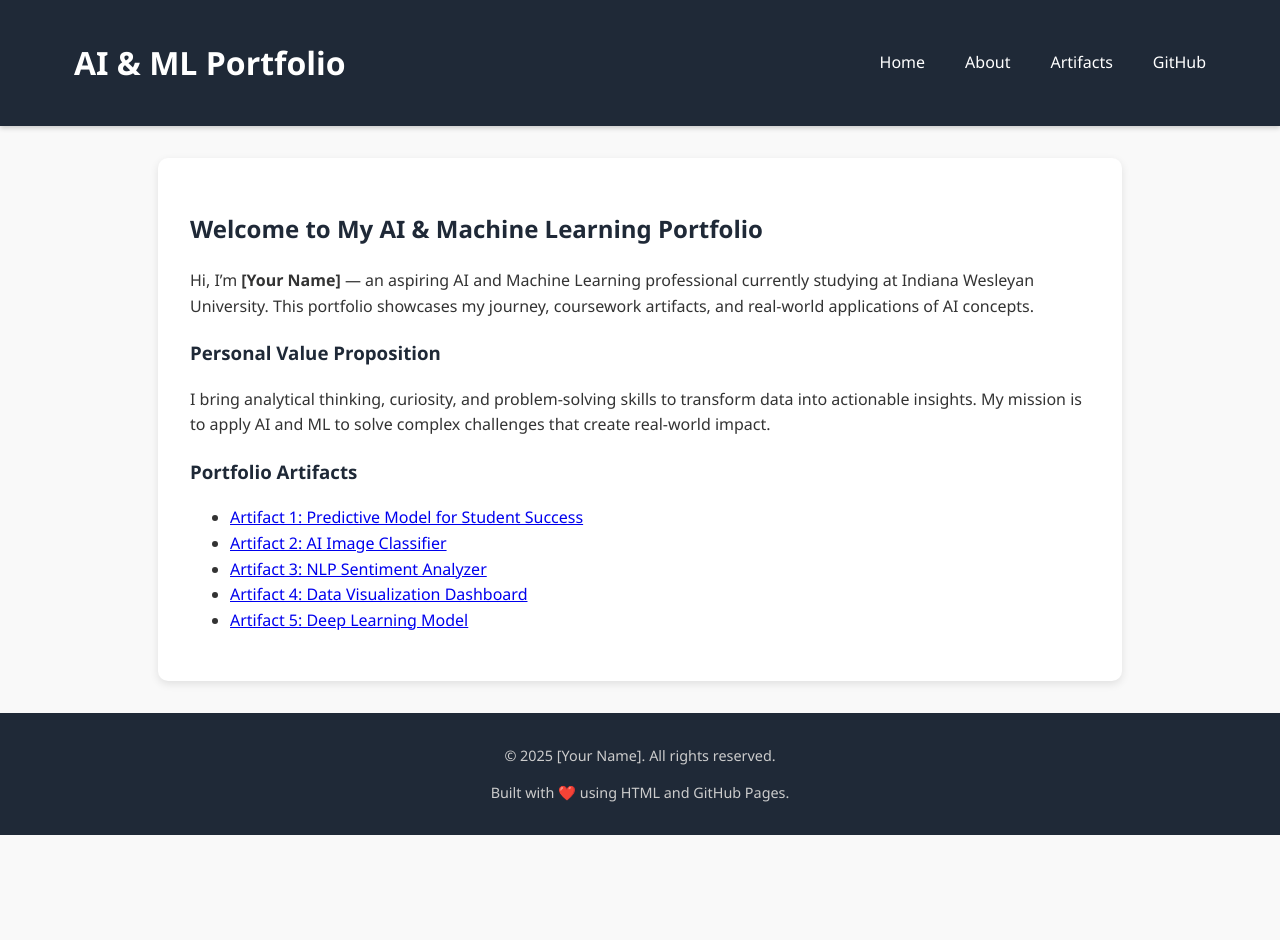
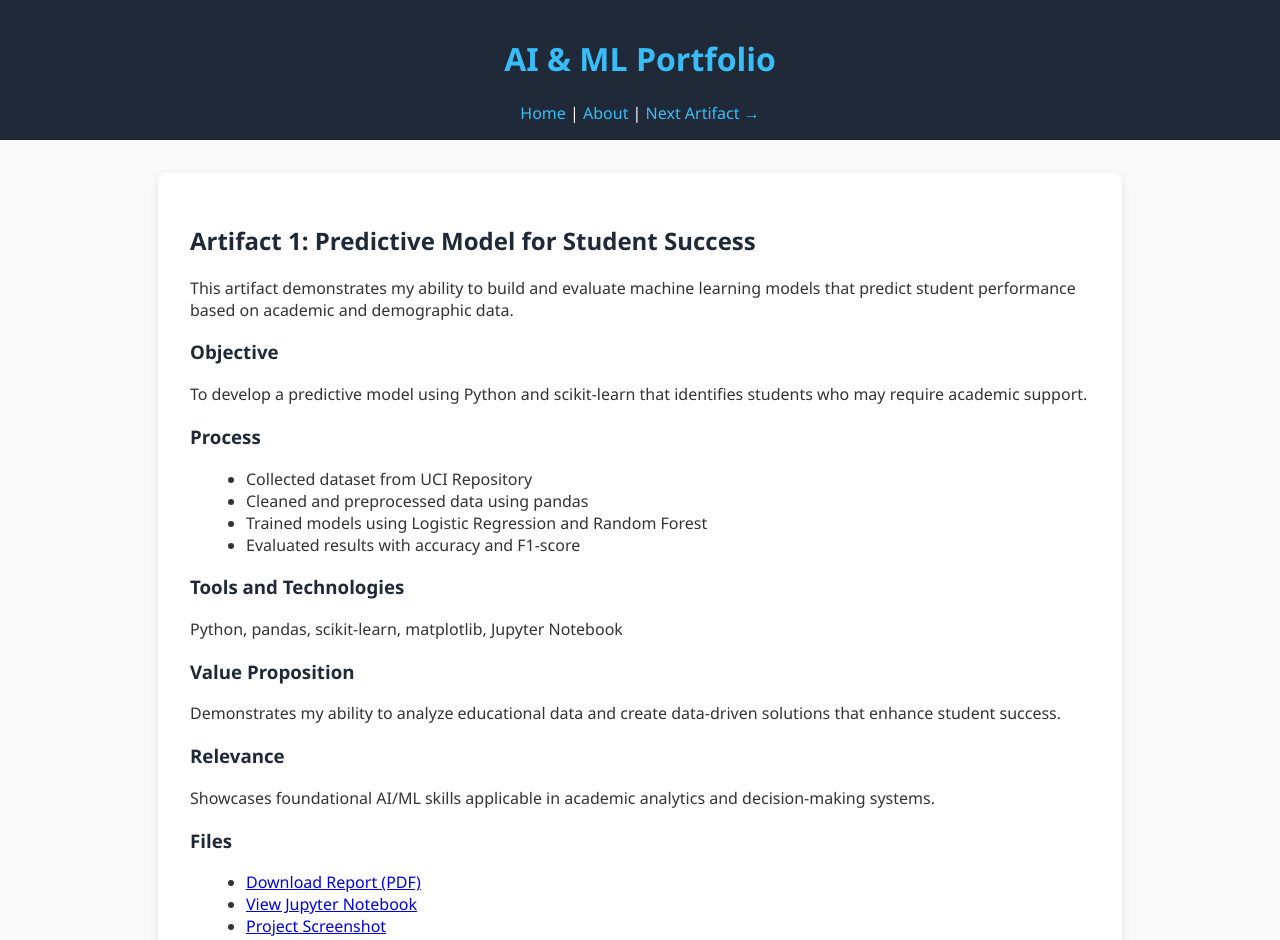
Before and after one commit to Gopichand90/Gopichand-Portfolio, a plain HTML site: page Artifacts/index.html in a window 1280 px wide. Shown: the top 940 px of the page. Before the commit the page ends 835 px from the top, so only its background shows below. Drawn offline with Linux system fonts and the light colour scheme.

Commit message:
Update index.html

```diff
--- a/Artifacts/index.html
+++ b/Artifacts/index.html
@@ -3,106 +3,60 @@
 <head>
   <meta charset="UTF-8">
   <meta name="viewport" content="width=device-width, initial-scale=1.0">
-  <title>AI & ML Portfolio - [Your Name]</title>
+  <title>Artifact 1 - Predictive Model for Student Success</title>
   <style>
-    body {
-      font-family: "Segoe UI", Roboto, Arial, sans-serif;
-      margin: 0;
-      padding: 0;
-      line-height: 1.6;
-      background-color: #f9f9f9;
-      color: #333;
-    }
-    header {
-      background-color: #1f2937;
-      color: white;
-      padding: 1rem 0;
-      box-shadow: 0 2px 5px rgba(0,0,0,0.2);
-    }
-    header .container {
-      width: 90%;
-      margin: auto;
-      display: flex;
-      justify-content: space-between;
-      align-items: center;
-      flex-wrap: wrap;
-    }
-    header a {
-      color: white;
-      text-decoration: none;
-      margin: 0 10px;
-    }
-    header nav ul {
-      list-style: none;
-      display: flex;
-      gap: 20px;
-      padding: 0;
-      margin: 0;
-    }
-    header nav a:hover { color: #38bdf8; }
-    section {
-      background: white;
-      padding: 2rem;
-      margin: 2rem auto;
-      max-width: 900px;
-      border-radius: 10px;
-      box-shadow: 0 3px 8px rgba(0,0,0,0.1);
-    }
+    body { font-family: "Segoe UI", Roboto, Arial, sans-serif; background-color: #f9f9f9; color: #333; margin: 0; }
+    header, footer { background-color: #1f2937; color: white; text-align: center; padding: 1rem; }
+    header a, footer a { color: #38bdf8; text-decoration: none; }
+    section { background: white; max-width: 900px; margin: 2rem auto; padding: 2rem; border-radius: 10px; box-shadow: 0 3px 8px rgba(0,0,0,0.1); }
     h2, h3 { color: #1f2937; }
-    footer {
-      background-color: #1f2937;
-      color: #ccc;
-      text-align: center;
-      padding: 1rem 0;
-      margin-top: 2rem;
-      font-size: 0.9rem;
-    }
-    footer a { color: #ccc; text-decoration: none; }
-    footer a:hover { color: #38bdf8; }
-    @media (max-width: 768px) {
-      header .container { flex-direction: column; align-items: center; }
-      header nav ul { flex-direction: column; gap: 10px; }
-    }
+    ul { margin-left: 1rem; }
   </style>
 </head>
 <body>
-  <!-- Header -->
   <header>
-    <div class="container">
-      <h1><a href="index.html">AI & ML Portfolio</a></h1>
-      <nav>
-        <ul>
-          <li><a href="index.html">Home</a></li>
-          <li><a href="about.html">About</a></li>
-          <li><a href="artifacts/artifact1/index.html">Artifacts</a></li>
-          <li><a href="https://github.com/[yourusername]" target="_blank">GitHub</a></li>
-        </ul>
-      </nav>
-    </div>
+    <h1><a href="../../index.html">AI & ML Portfolio</a></h1>
+    <nav>
+      <a href="../../index.html">Home</a> |
+      <a href="../../about.html">About</a> |
+      <a href="../artifact2/index.html">Next Artifact →</a>
+    </nav>
   </header>
 
-  <!-- Main Content -->
   <section>
-    <h2>Welcome to My AI & Machine Learning Portfolio</h2>
-    <p>Hi, I’m <strong>[Your Name]</strong> — an aspiring AI and Machine Learning professional currently studying at Indiana Wesleyan University. This portfolio showcases my journey, coursework artifacts, and real-world applications of AI concepts.</p>
+    <h2>Artifact 1: Predictive Model for Student Success</h2>
+    <p>This artifact demonstrates my ability to build and evaluate machine learning models that predict student performance based on academic and demographic data.</p>
 
-    <h3>Personal Value Proposition</h3>
-    <p>I bring analytical thinking, curiosity, and problem-solving skills to transform data into actionable insights. My mission is to apply AI and ML to solve complex challenges that create real-world impact.</p>
+    <h3>Objective</h3>
+    <p>To develop a predictive model using Python and scikit-learn that identifies students who may require academic support.</p>
 
-    <h3>Portfolio Artifacts</h3>
+    <h3>Process</h3>
     <ul>
-      <li><a href="artifacts/artifact1/index.html">Artifact 1: Predictive Model for Student Success</a></li>
-      <li><a href="artifacts/artifact2/index.html">Artifact 2: AI Image Classifier</a></li>
-      <li><a href="artifacts/artifact3/index.html">Artifact 3: NLP Sentiment Analyzer</a></li>
-      <li><a href="artifacts/artifact4/index.html">Artifact 4: Data Visualization Dashboard</a></li>
-      <li><a href="artifacts/artifact5/index.html">Artifact 5: Deep Learning Model</a></li>
+      <li>Collected dataset from UCI Repository</li>
+      <li>Cleaned and preprocessed data using pandas</li>
+      <li>Trained models using Logistic Regression and Random Forest</li>
+      <li>Evaluated results with accuracy and F1-score</li>
+    </ul>
+
+    <h3>Tools and Technologies</h3>
+    <p>Python, pandas, scikit-learn, matplotlib, Jupyter Notebook</p>
+
+    <h3>Value Proposition</h3>
+    <p>Demonstrates my ability to analyze educational data and create data-driven solutions that enhance student success.</p>
+
+    <h3>Relevance</h3>
+    <p>Showcases foundational AI/ML skills applicable in academic analytics and decision-making systems.</p>
+
+    <h3>Files</h3>
+    <ul>
+      <li><a href="#">Download Report (PDF)</a></li>
+      <li><a href="#">View Jupyter Notebook</a></li>
+      <li><a href="#">Project Screenshot</a></li>
     </ul>
   </section>
 
-  <!-- Footer -->
   <footer>
     <p>© 2025 [Your Name]. All rights reserved.</p>
-    <p>Built with ❤️ using HTML and GitHub Pages.</p>
   </footer>
 </body>
 </html>
```
